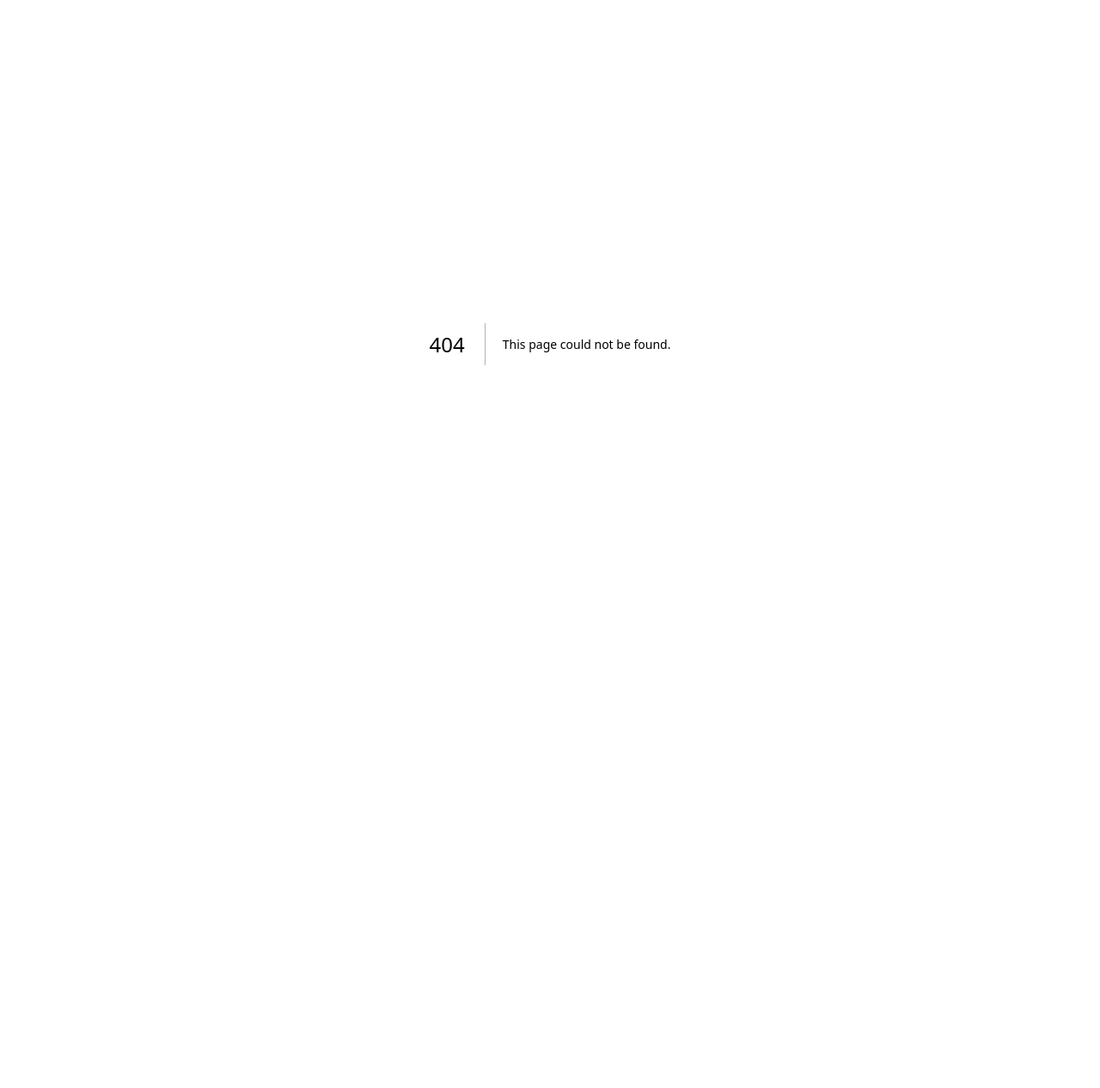
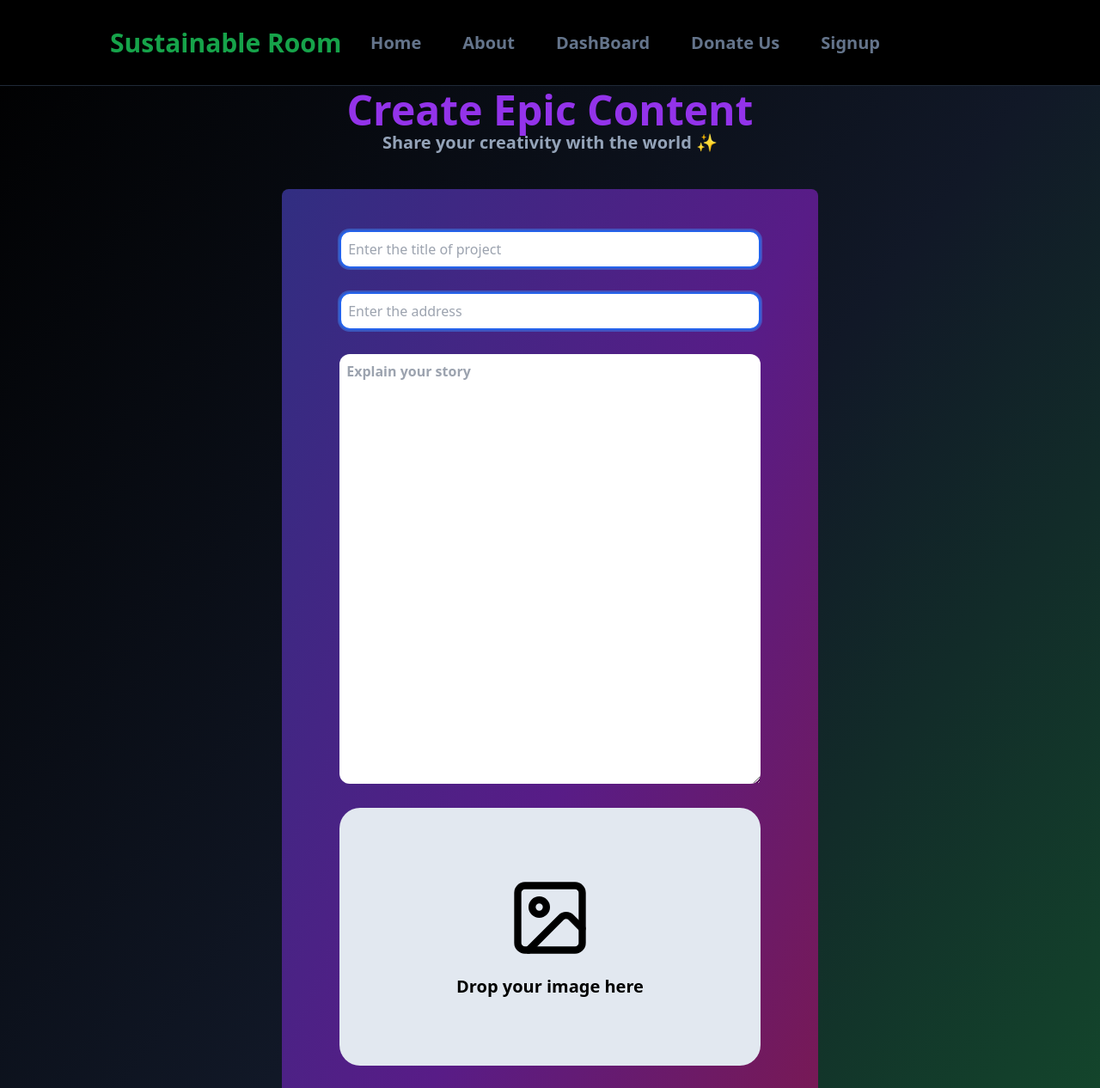
Before and after one commit to Tanuj1718/sustainable_Dev, a Next.js app in the folder Frontend/envir/: page /Entry in a window 1280 px wide. Before the commit this address had no page. Shown: the top 1266 px of the page at 86% size. Before the commit the page ends 800 px from the top, so only its background shows below. Built offline with nearby package versions, Linux system fonts and the light colour scheme.

Commit message:
Added done section

```diff
--- /dev/null
+++ b/Frontend/envir/app/Entry/page.js
@@ -0,0 +1,47 @@
+"use client"
+import { useRef } from "react";
+import { Navbar } from "../Components/Navbar";
+import { Image, Video } from 'lucide-react';
+
+export default function UserEntry() {
+    const addImage = useRef(null);
+
+    const changeParent = () => {
+        addImage.current.click();
+    };
+
+    return (
+        <>
+        <div className="bg-gradient-to-br from-black via-gray-900 to-green-900 min-h-screen w-full flex flex-col space-y-6">
+            <Navbar />
+            <div className="w-full min-h-screen flex flex-col items-center space-y-10 px-4">
+                <div className="w-full h-auto flex flex-col items-center justify-center space-y-7 mt-20">
+                    <div>
+                        <h1 className="text-4xl md:text-5xl text-center font-bold text-purple-600"> Create Epic Content </h1>
+                        <p className="text-lg md:text-xl text-center font-semibold text-slate-400"> Share your creativity with the world ✨</p>
+                    </div>
+                </div>
+                <div className="bg-gradient-to-br from-indigo-900 via-purple-900 to-pink-900 rounded-lg w-full md:w-[70%] lg:w-[50%] min-h-screen mt-20 md:mt-10 flex flex-col items-center space-y-7 p-6">
+                    <input  className="w-full md:w-[85%] p-2 rounded-xl ring-2 hover:ring-yellow-400 border-2 border-blue-600 mt-6"  placeholder="Enter the title of project" />
+                    <input className="w-full md:w-[85%] p-2 rounded-xl ring-2 hover:ring-yellow-400 border-2 border-blue-600 mt-6"  placeholder="Enter the address"  />
+                    <textarea  placeholder="Explain your story" className="p-2 h-[300px] md:h-[400px] lg:h-[500px] w-full md:w-[85%] rounded-xl font-bold"></textarea>
+                    <div className="h-[200px] md:h-[250px] lg:h-[300px] rounded-3xl w-full md:w-[85%] bg-slate-200 flex flex-col space-y-4 justify-center items-center">
+                        <Image onClick={changeParent}  className="h-[50px] md:h-[75px] lg:h-[100px] w-[50px] md:w-[75px] lg:w-[100px] hover:cursor-pointer" />
+                        <h1 onClick={changeParent}  className="text-base md:text-lg lg:text-xl font-bold hover:cursor-pointer"> Drop your image here</h1>
+                        <input ref={addImage} className="hidden" type="file" />
+                    </div>
+                    <div className="h-[200px] md:h-[250px] lg:h-[300px] rounded-3xl w-full md:w-[85%] bg-slate-200 flex flex-col space-y-4 justify-center items-center">
+                        <Video  onClick={changeParent} className="h-[50px] md:h-[75px] lg:h-[100px] w-[50px] md:w-[75px] lg:w-[100px] hover:cursor-pointer"  />
+                        <h1  onClick={changeParent}  className="text-base md:text-lg lg:text-xl font-bold hover:cursor-pointer" >  Drop your video here
+                        </h1>
+                        <input className="hidden" type="file" />
+                    </div>
+                    <button  className="rounded-xl transition-transform duration-300 hover:scale-105 bg-gradient-to-r from-purple-600 to-pink-600 p-2 w-full md:w-[85%] text-lg md:text-xl lg:text-2xl text-white font-bold">
+                        Submit
+                    </button>
+                </div>
+               </div>
+               </div>
+        </>
+    );
+}
```
